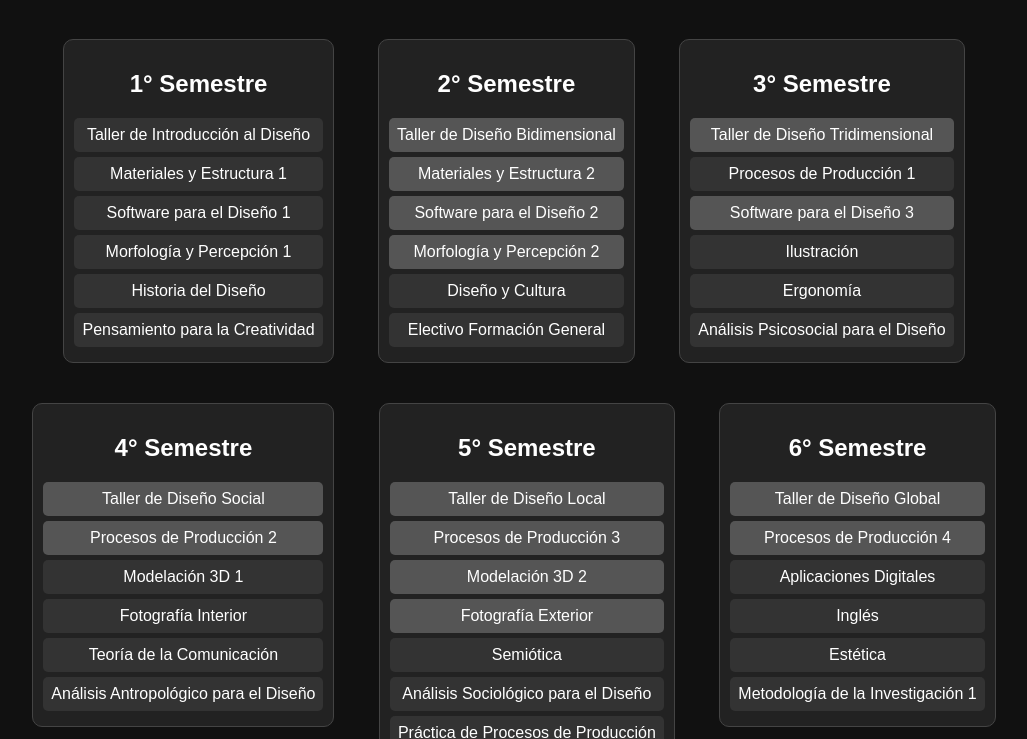
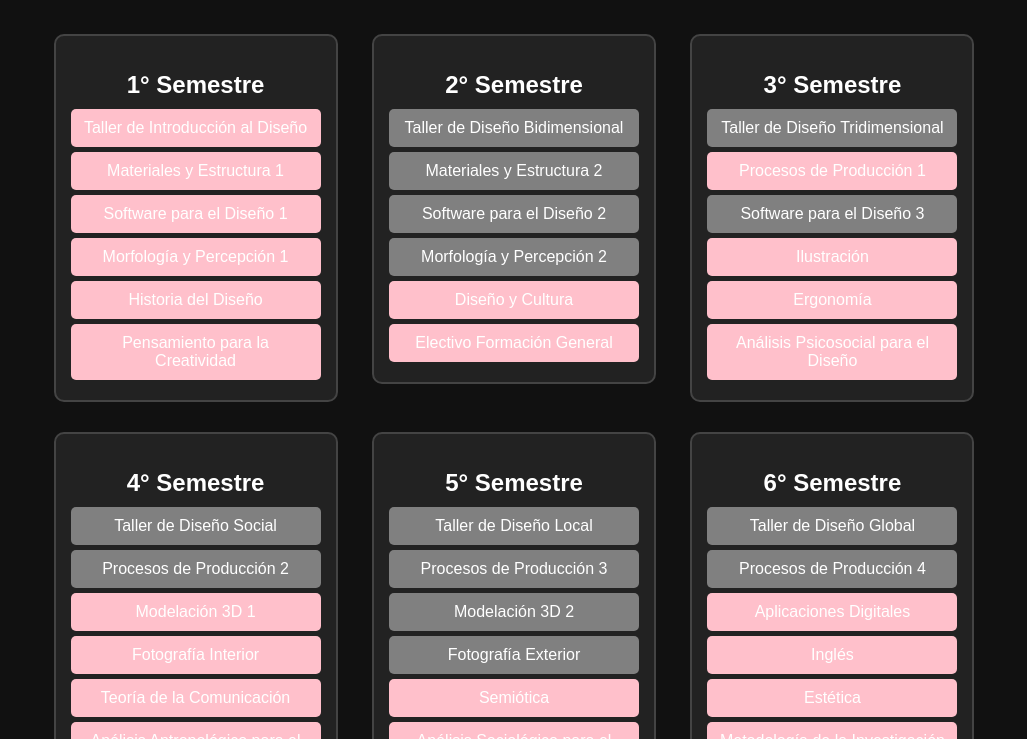
Before and after one commit to imnotserialkiller/MallaDise-oULS, a plain HTML site: page Index.html in a window 1280 px wide. Shown: the part 61-800 px from the top of the page, without its empty margins (126-1153 px from the left). Drawn offline with Linux system fonts and the light colour scheme.

Commit message:
Update Index.html

```diff
--- a/Index.html
+++ b/Index.html
@@ -12,30 +12,34 @@
             text-align: center;
         }
         .semester {
-            margin: 20px;
-            padding: 10px;
-            border: 1px solid #444;
+            margin: 15px;
+            padding: 15px;
+            border: 2px solid #444;
             border-radius: 10px;
             display: inline-block;
             background: #222;
             vertical-align: top;
+            width: 250px;
         }
         .course {
             display: block;
             margin: 5px 0;
-            padding: 8px;
-            background: #333;
+            padding: 10px;
             border-radius: 5px;
             cursor: pointer;
             transition: 0.3s;
+            background: pink; /* Color base: no aprobado */
+        }
+        .course.completed {
+            background: lightgreen;
+            text-decoration: line-through;
         }
         .course.locked {
-            background: #555;
+            background: gray;
             cursor: not-allowed;
         }
-        .course.completed {
-            text-decoration: line-through;
-            background: #0a0;
+        h2 {
+            margin-bottom: 10px;
         }
     </style>
 </head>
```
